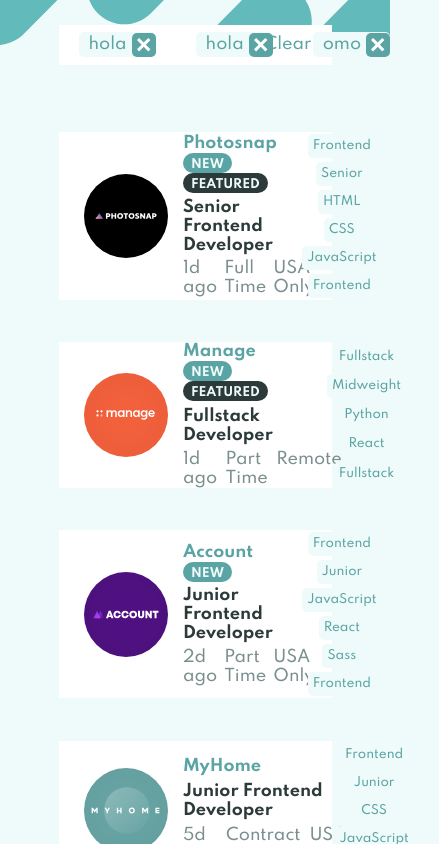
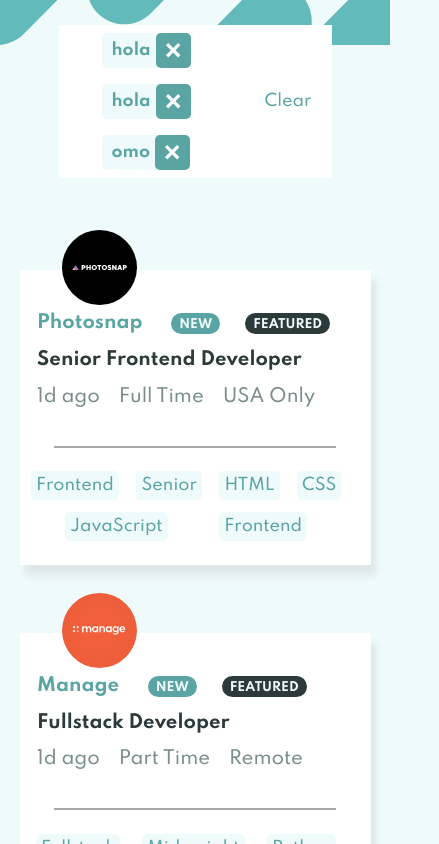
Before and after one commit to adrianwagemans/Jobapp, a React (Create React App) app: page / in a window 390 px wide. Shown: the top 844 px of the page, 439 px wide, since content can reach past the window. Built offline with nearby package versions, Linux system fonts and the light colour scheme.

Commit message:
css mobile done

```diff
--- /dev/null
+++ b/public/css/mediaQueries.css
@@ -0,0 +1,69 @@
+@media only screen and (max-width: 1000px) {
+  .FiltersBar {
+    height: auto;
+  }
+  .FiltersBar .filters {
+    display: -webkit-box;
+    display: -ms-flexbox;
+    display: flex;
+    -ms-flex-wrap: wrap;
+        flex-wrap: wrap;
+    overflow: hidden;
+  }
+  .FiltersBar .filter {
+    margin: 8px;
+  }
+  .jobContainer {
+    font-size: 18px;
+    -webkit-box-orient: vertical;
+    -webkit-box-direction: normal;
+        -ms-flex-direction: column;
+            flex-direction: column;
+    -webkit-box-pack: space-evenly;
+        -ms-flex-pack: space-evenly;
+            justify-content: space-evenly;
+    height: 35vh;
+    width: 90%;
+    margin-top: 8vh;
+    margin-bottom: 0;
+    position: relative;
+  }
+  .jobContainer .textContainer {
+    width: 100%;
+  }
+  .jobContainer img {
+    position: absolute;
+    top: -50px;
+    width: 75px;
+    height: 75px;
+  }
+  .jobContainer .mainInfo {
+    width: 90%;
+    margin: 5px auto;
+  }
+  .jobContainer .upperLine {
+    display: -webkit-box;
+    display: -ms-flexbox;
+    display: flex;
+  }
+  .jobContainer .upperLine .new {
+    margin: 0 25px;
+  }
+  .jobContainer .jobTitle {
+    margin: 5% 0;
+  }
+  .jobContainer .jobInfo {
+    display: inline-block;
+    display: -webkit-box;
+    display: -ms-flexbox;
+    display: flex;
+  }
+  .jobContainer .hr {
+    display: block;
+  }
+  .jobContainer .categories p {
+    font-size: 16px;
+    margin: 6px;
+  }
+}
+/*# sourceMappingURL=mediaQueries.css.map */
--- a/public/css/style.css
+++ b/public/css/style.css
@@ -112,7 +112,7 @@
 /*filters bar */
 .FiltersBar {
   width: 70vw;
-  height: 40px;
+  height: 60px;
   position: relative;
   background-color: white;
   margin: 0 auto;
@@ -132,12 +132,13 @@
   display: -webkit-box;
   display: -ms-flexbox;
   display: flex;
+  margin-left: 35px;
   width: 70%;
 }
 
 .FiltersBar .filter {
-  margin: 0 20px;
-  height: 25px;
+  margin: 0 10px;
+  height: 35px;
   background-color: #effafa;
   padding-left: 5px;
   border-radius: 5px;
@@ -151,14 +152,15 @@
 
 .FiltersBar .filter p {
   padding: 5px;
+  font-weight: 700;
 }
 
 .FiltersBar img {
-  height: 14px;
-  width: 14px;
+  height: 15px;
+  width: 15px;
   z-index: 10;
   background-color: #5ba4a4;
-  padding: 5px;
+  padding: 10px;
   border-radius: 5px;
   -webkit-transition: all 1s;
   transition: all 1s;
@@ -185,7 +187,7 @@
 }
 
 .jobContainer {
-  margin: 5vh auto;
+  margin: 3vh auto;
   width: 70vw;
   background-color: white;
   display: -webkit-box;
@@ -194,6 +196,12 @@
   -webkit-box-pack: justify;
       -ms-flex-pack: justify;
           justify-content: space-between;
+  -webkit-box-shadow: 5px 10px 8px #8888882a;
+          box-shadow: 5px 10px 8px #8888882a;
+}
+
+.jobContainer .border {
+  border-left: 6px solid #5ba4a4;
 }
 
 .mainInfo {
@@ -211,6 +219,7 @@
 }
 
 .textContainer .upperLine {
+  margin-top: 20px;
   width: 30vw;
 }
 
@@ -235,7 +244,7 @@
 }
 
 .textContainer .jobTitle {
-  margin: 4% 0;
+  margin: 3% 0;
   color: #2c3a3a;
   font-weight: 700;
 }
@@ -254,6 +263,14 @@
 .textContainer .jobInfo p {
   padding-right: 6%;
   color: #7b8e8e;
+  margin-bottom: 15px;
+}
+
+.hr {
+  border: 0.5px solid rgba(128, 128, 128, 0.692);
+  width: 80%;
+  margin: 0 auto;
+  display: none;
 }
 
 .categories {
@@ -294,11 +311,77 @@
   cursor: pointer;
 }
 
+@media only screen and (max-width: 1000px) {
+  .FiltersBar {
+    height: auto;
+  }
+  .FiltersBar .filters {
+    display: -webkit-box;
+    display: -ms-flexbox;
+    display: flex;
+    -ms-flex-wrap: wrap;
+        flex-wrap: wrap;
+    overflow: hidden;
+  }
+  .FiltersBar .filter {
+    margin: 8px;
+  }
+  .jobContainer {
+    font-size: 18px;
+    -webkit-box-orient: vertical;
+    -webkit-box-direction: normal;
+        -ms-flex-direction: column;
+            flex-direction: column;
+    -webkit-box-pack: space-evenly;
+        -ms-flex-pack: space-evenly;
+            justify-content: space-evenly;
+    height: 35vh;
+    width: 90%;
+    margin-top: 8vh;
+    margin-bottom: 0;
+    position: relative;
+  }
+  .jobContainer .textContainer {
+    width: 100%;
+  }
+  .jobContainer img {
+    position: absolute;
+    top: -50px;
+    width: 75px;
+    height: 75px;
+  }
+  .jobContainer .mainInfo {
+    width: 90%;
+    margin: 5px auto;
+  }
+  .jobContainer .upperLine {
+    display: -webkit-box;
+    display: -ms-flexbox;
+    display: flex;
+  }
+  .jobContainer .upperLine .new {
+    margin: 0 25px;
+  }
+  .jobContainer .jobTitle {
+    margin: 5% 0;
+  }
+  .jobContainer .jobInfo {
+    display: inline-block;
+    display: -webkit-box;
+    display: -ms-flexbox;
+    display: flex;
+  }
+  .jobContainer .hr {
+    display: block;
+  }
+  .jobContainer .categories p {
+    font-size: 16px;
+    margin: 6px;
+  }
+}
+
 body {
   background-color: #effafa;
   font-family: "Spartan", sans-serif;
-  display: -webkit-box;
-  display: -ms-flexbox;
-  display: flex;
 }
 /*# sourceMappingURL=style.css.map */
--- a/src/JobComponent.js
+++ b/src/JobComponent.js
@@ -20,7 +20,7 @@
                     <p className={`new ${result.new ? "": "clear" }`} >
                         NEW
                     </p>
-                    <p className={`featured ${result.featured ? "": "clear" }`} >
+                    <p className={`featured ${result.featured ? "": "clear border" }`} >
                         FEATURED
                     </p>
 
@@ -33,9 +33,12 @@
                     <p>{result.contract}</p>
                     <p>{result.location}</p>
 
+
                 </div>
                 </div>
+
             </div>
+            <div className='hr'></div>
 
             <div className='categories'>
                 <p>
--- a/src/scss/_header.scss
+++ b/src/scss/_header.scss
@@ -13,7 +13,7 @@
 
 .FiltersBar {
   width: 70vw;
-  height: 40px;
+  height: 60px;
   position: relative;
   background-color: white;
   margin: 0 auto;
@@ -23,12 +23,13 @@
   justify-content: space-between;
   .filters {
     display: flex;
+    margin-left: 35px;
 
     width: 70%;
   }
   .filter {
-    margin: 0 20px;
-    height: 25px;
+    margin: 0 10px;
+    height: 35px;
     background-color: $cyan2;
     padding-left: 5px;
     border-radius: 5px;
@@ -37,15 +38,16 @@
 
     p {
       padding: 5px;
+      font-weight: 700;
     }
   }
 
   img {
-    height: 14px;
-    width: 14px;
+    height: 15px;
+    width: 15px;
     z-index: 10;
     background-color: $cyan1;
-    padding: 5px;
+    padding: 10px;
     border-radius: 5px;
     transition: all 1s;
     &:hover {
--- a/src/scss/_jobCategories.scss
+++ b/src/scss/_jobCategories.scss
@@ -1,3 +1,11 @@
+.hr {
+  border: 0.5px solid rgba(128, 128, 128, 0.692);
+  width: 80%;
+  margin: 0 auto;
+
+  display: none;
+}
+
 .categories {
   display: flex;
   flex-wrap: wrap;
--- a/src/scss/_jobComponent.scss
+++ b/src/scss/_jobComponent.scss
@@ -1,9 +1,13 @@
 .jobContainer {
-  margin: 5vh auto;
+  margin: 3vh auto;
   width: 70vw;
   background-color: white;
   display: flex;
   justify-content: space-between;
+  box-shadow: 5px 10px 8px #8888882a;
+  .border {
+    border-left: 6px solid $cyan1;
+  }
 }
 
 .mainInfo {
@@ -17,6 +21,7 @@
 
 .textContainer {
   .upperLine {
+    margin-top: 20px;
     width: 30vw;
     .clear {
       display: none;
@@ -39,7 +44,7 @@
     }
   }
   .jobTitle {
-    margin: 4% 0;
+    margin: 3% 0;
     color: $cyan4;
     font-weight: 700;
     &:hover {
@@ -52,6 +57,7 @@
     p {
       padding-right: 6%;
       color: $cyan3;
+      margin-bottom: 15px;
     }
   }
 }
--- /dev/null
+++ b/src/scss/mediaQueries.scss
@@ -0,0 +1,60 @@
+@media only screen and (max-width: 1000px) {
+  .FiltersBar {
+    height: auto;
+    .filters {
+      display: flex;
+      flex-wrap: wrap;
+      overflow: hidden;
+    }
+    .filter {
+      margin: 8px;
+    }
+  }
+
+  .jobContainer {
+    font-size: 18px;
+    flex-direction: column;
+    justify-content: space-evenly;
+
+    height: 35vh;
+    width: 90%;
+    margin-top: 8vh;
+    margin-bottom: 0;
+    position: relative;
+    .textContainer {
+      width: 100%;
+    }
+    img {
+      position: absolute;
+      top: -50px;
+      width: 75px;
+      height: 75px;
+    }
+    .mainInfo {
+      width: 90%;
+      margin: 5px auto;
+    }
+    .upperLine {
+      display: flex;
+      .new {
+        margin: 0 25px;
+      }
+    }
+    .jobTitle {
+      margin: 5% 0;
+    }
+    .jobInfo {
+      display: inline-block;
+      display: flex;
+    }
+    .hr {
+      display: block;
+    }
+    .categories {
+      p {
+        font-size: 16px;
+        margin: 6px;
+      }
+    }
+  }
+}
--- a/src/scss/style.scss
+++ b/src/scss/style.scss
@@ -2,8 +2,8 @@
 @import 'header';
 @import 'jobComponent';
 @import 'jobCategories';
+@import 'mediaQueries';
 body {
   background-color: hsl(180, 52%, 96%);
   font-family: $font;
-  display: flex;
 }
```
Also changed, not shown: 2 other files (tests, documents, lock files or other folders).
